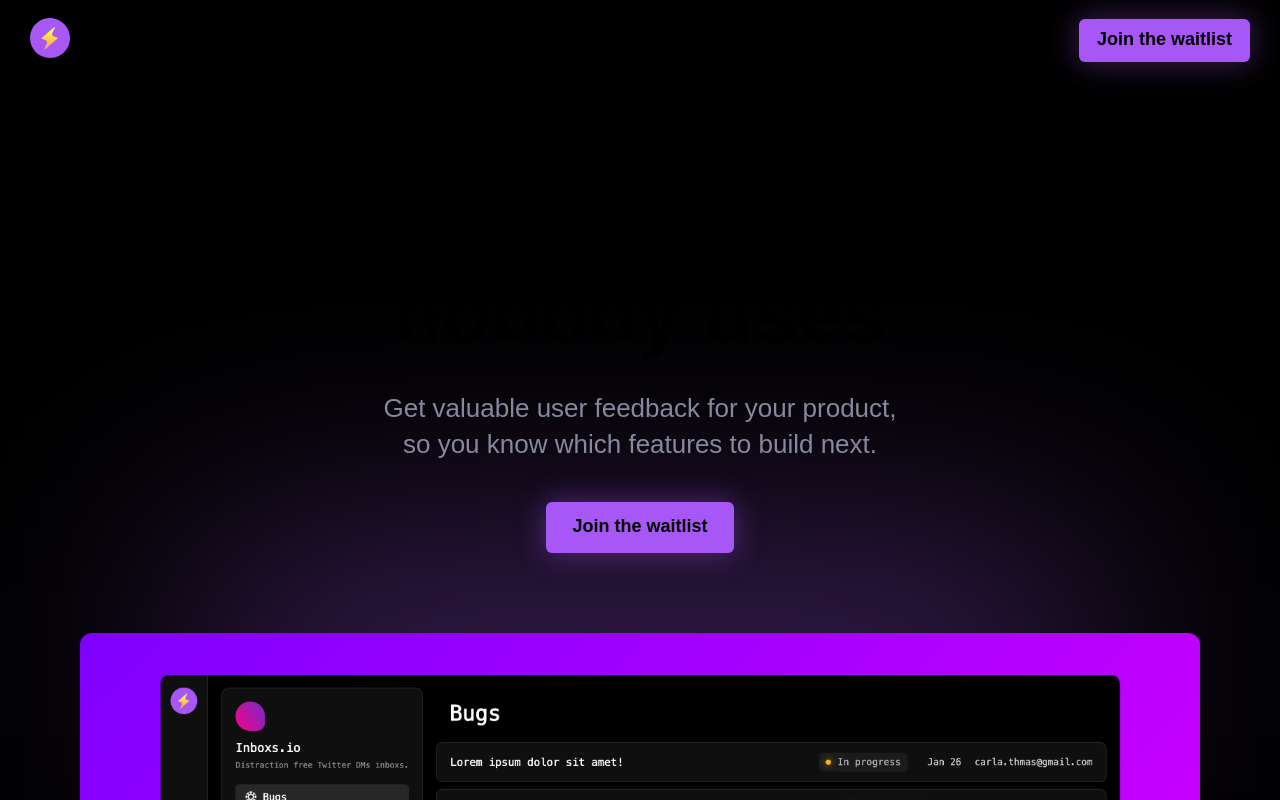
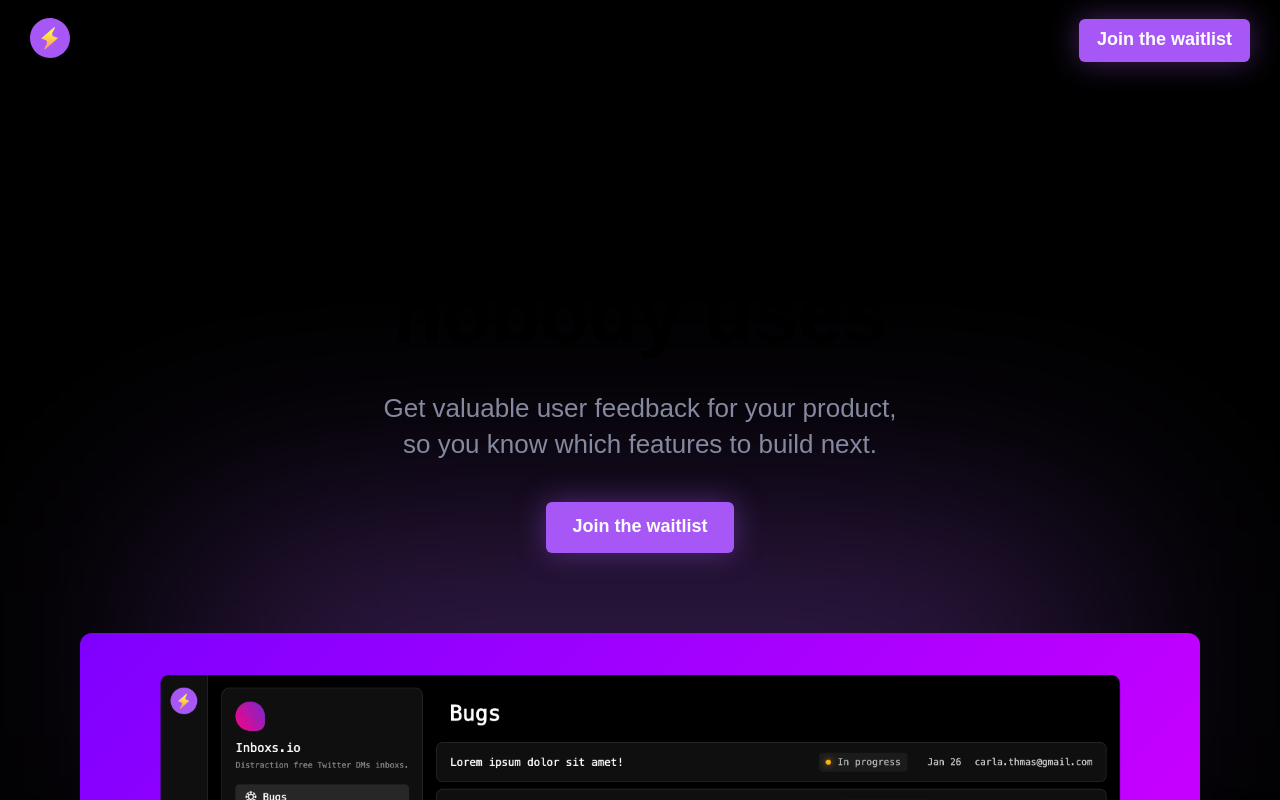
Before and after one commit to gabschemoul/publicly-so, a Next.js app: page / in a window 1280 px wide. Shown: the top 800 px of the page. Built offline with nearby package versions, Linux system fonts and the light colour scheme; no server answers; a web font is replaced by a local one.

Commit message:
1st trial of turning the text of the homepage CTA to white

```diff
--- a/src/styles/globals.css
+++ b/src/styles/globals.css
@@ -135,6 +135,7 @@ textarea:focus-visible {
   font-family: var(--font-classic) !important;
   font-weight: 700;
   cursor: pointer;
+  color: white !important;
   box-shadow: 0px 0px 30px rgba(167, 87, 246, 0.4);
   -webkit-box-shadow: 0px 0px 30px rgba(167, 87, 246, 0.4);
   transition: all 200ms ease-in-out;
@@ -157,6 +158,7 @@ textarea:focus-visible {
   cursor: pointer;
   box-shadow: 0px 0px 30px rgba(167, 87, 246, 0.4);
   transition: all 200ms ease-in-out;
+  color: white !important;
 }
 
 .smallPurpleButton:hover {
```
